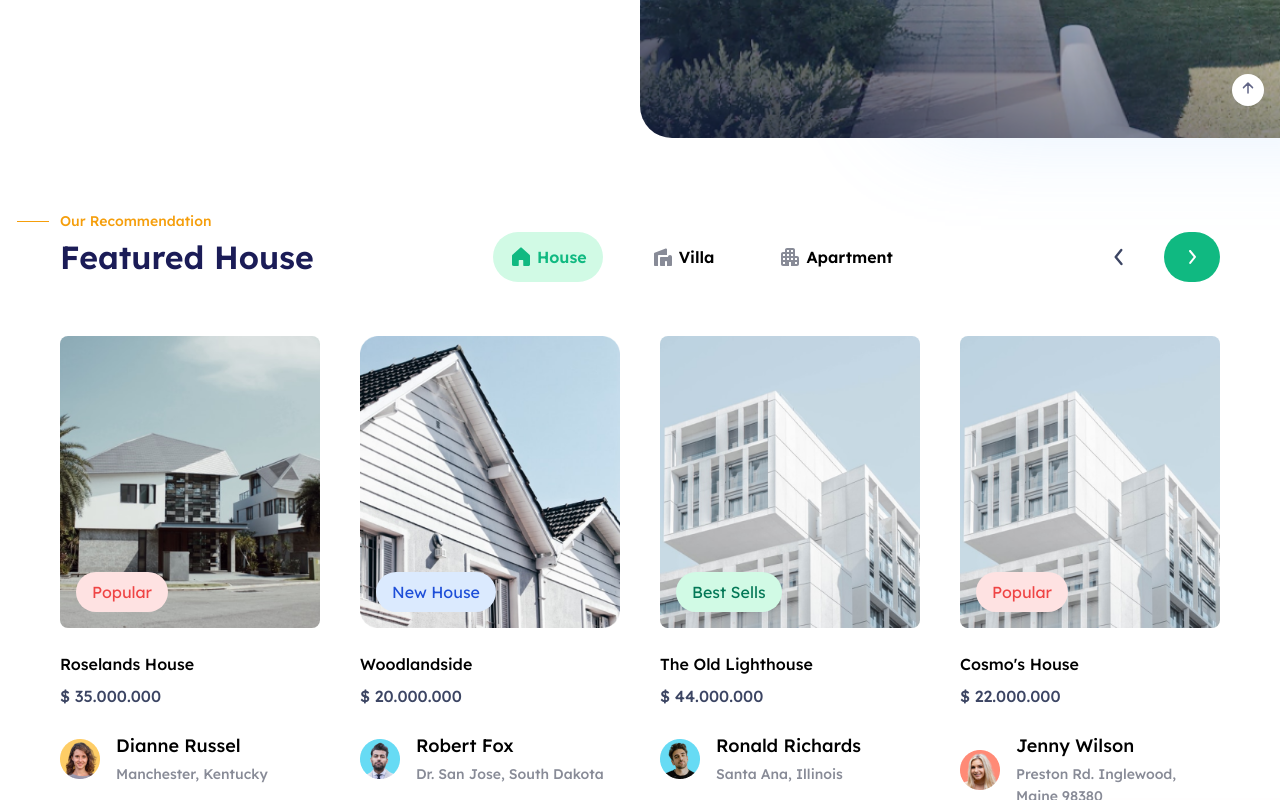
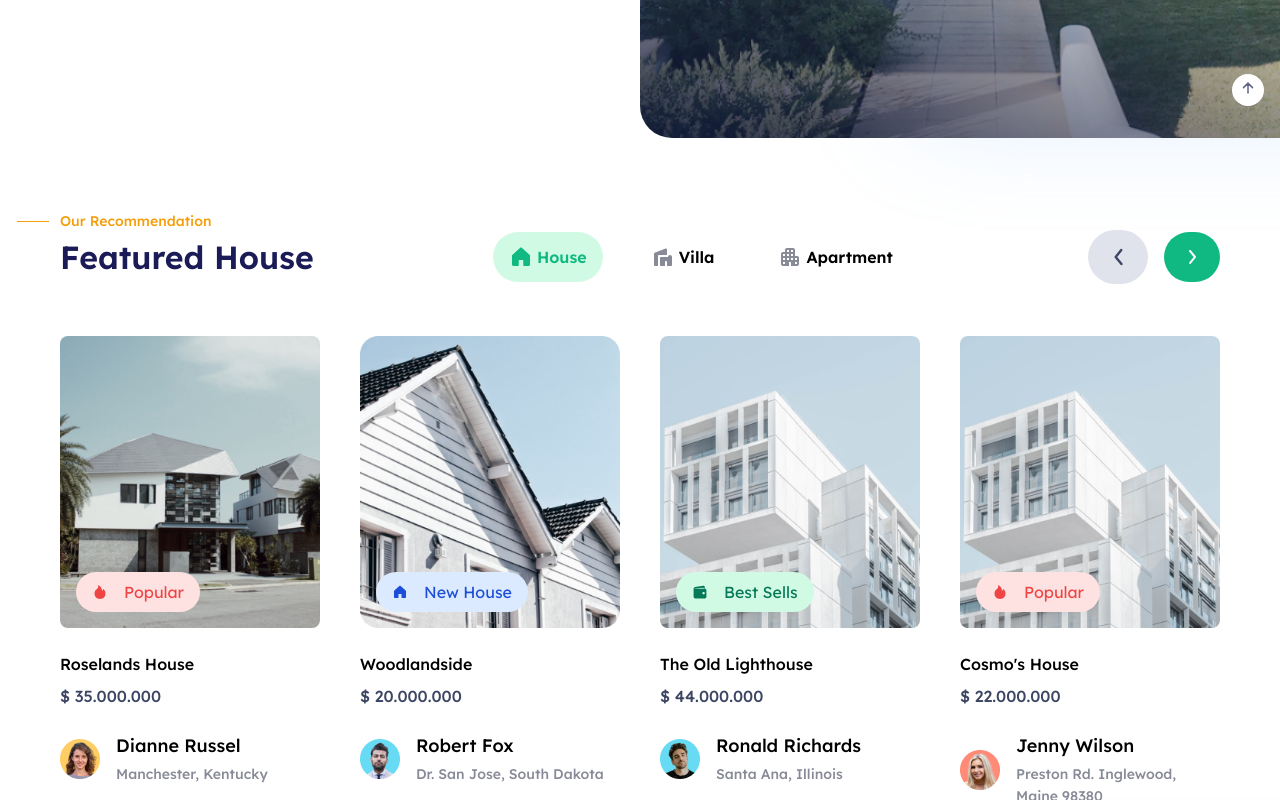
Before and after one commit to adnanerlansyah403/hounter.github.io, a website: page index.html in a window 1280 px wide. Shown: the part 662-1462 px from the top of the page. Drawn offline with nearby package versions, Linux system fonts and the light colour scheme.

Commit message:
add icon and change background of arrow

```diff
--- a/index.html
+++ b/index.html
@@ -207,7 +207,7 @@
                             </li>
                         </ul>
                         <div class="navigation hidden lg:flex items-center gap-4">
-                            <button class="btn btn-grayPrimary rounded-full">
+                            <button class="btn btn-graySecondary rounded-full">
                                 <img src="./src/images/icons/arrow-left-gray.svg" alt="">
                             </button>
                             <button class="btn btn-greenPrimary rounded-full">
@@ -223,7 +223,10 @@
                                 <figure>
                                     <img src="./src/images/featured-img-home-1.png" class="w-full md:w-auto rounded-lg" alt="">
                                 </figure>
-                                <span class="badge badge-danger absolute bottom-[16px] left-[16px]">Popular</span>
+                                <span class="badge badge-danger absolute bottom-[16px] left-[16px]">
+                                    <img src="./src/images/icons/red-fire-icon.svg" alt="">
+                                    Popular
+                                </span>
                             </div>
                             <div class="card-details pt-6">
                                 <h3 class="font-medium xl3">Roselands House</h3>
@@ -243,7 +246,10 @@
                                 <figure>
                                     <img src="./src/images/featured-img-home-2.png" class="w-full md:w-auto rounded-lg" alt="">
                                 </figure>
-                                <span class="badge badge-info absolute bottom-[16px] left-[16px]">New House</span>
+                                <span class="badge badge-info absolute bottom-[16px] left-[16px]">
+                                    <img src="./src/images/icons/blue-home-icon.svg" alt="">
+                                    New House
+                                </span>
                             </div>
                             <div class="card-details pt-6">
                                 <h3 class="font-medium xl3">Woodlandside</h3>
@@ -263,7 +269,10 @@
                                 <figure>
                                     <img src="./src/images/featured-img-home-3.png" class="w-full md:w-auto rounded-lg" alt="">
                                 </figure>
-                                <span class="badge badge-success absolute bottom-[16px] left-[16px]">Best Sells</span>
+                                <span class="badge badge-success absolute bottom-[16px] left-[16px]">
+                                    <img src="./src/images/icons/green-purse-icon.svg" alt="">
+                                    Best Sells
+                                </span>
                             </div>
                             <div class="card-details pt-6">
                                 <h3 class="font-medium xl3">The Old Lighthouse</h3>
@@ -283,7 +292,10 @@
                                 <figure>
                                     <img src="./src/images/featured-img-home-3.png" class="w-full md:w-auto rounded-lg" alt="">
                                 </figure>
-                                <span class="badge badge-danger absolute bottom-[16px] left-[16px]">Popular</span>
+                                <span class="badge badge-danger absolute bottom-[16px] left-[16px]">
+                                    <img src="./src/images/icons/red-fire-icon.svg" alt="">
+                                    Popular
+                                </span>
                             </div>
                             <div class="card-details pt-6">
                                 <h3 class="font-medium xl3">Cosmo's House</h3>
--- a/src/css/input.css
+++ b/src/css/input.css
@@ -369,6 +369,10 @@
         @apply border border-[#E0E3EB] rounded-[32px] bg-white;
     }
 
+    .btn-grayPure {
+        @apply bg-grayPure rounded-[32px]
+    }
+
     .btn-grayPrimary {
         @apply text-grayNeutral bg-white border border-[#E0E3EB] rounded-[32px]
     }
--- a/tailwind.config.js
+++ b/tailwind.config.js
@@ -28,6 +28,7 @@ module.exports = {
         pureWhite: '#FFFFFF',
         blackPrimary: '#0E1735',
         blackSecondary: '#3C4563',
+        grayPure: "#E0E3EB",
         grayPrimary: '#1B1C57',
         graySecondary: '#626687',
         grayNeutral: '#888B97',
```
Also changed, not shown: dist/output.css, src/images/icons/blue-home-icon.svg (added), src/images/icons/green-purse-icon.svg (added), src/images/icons/red-fire-icon.svg (added).
